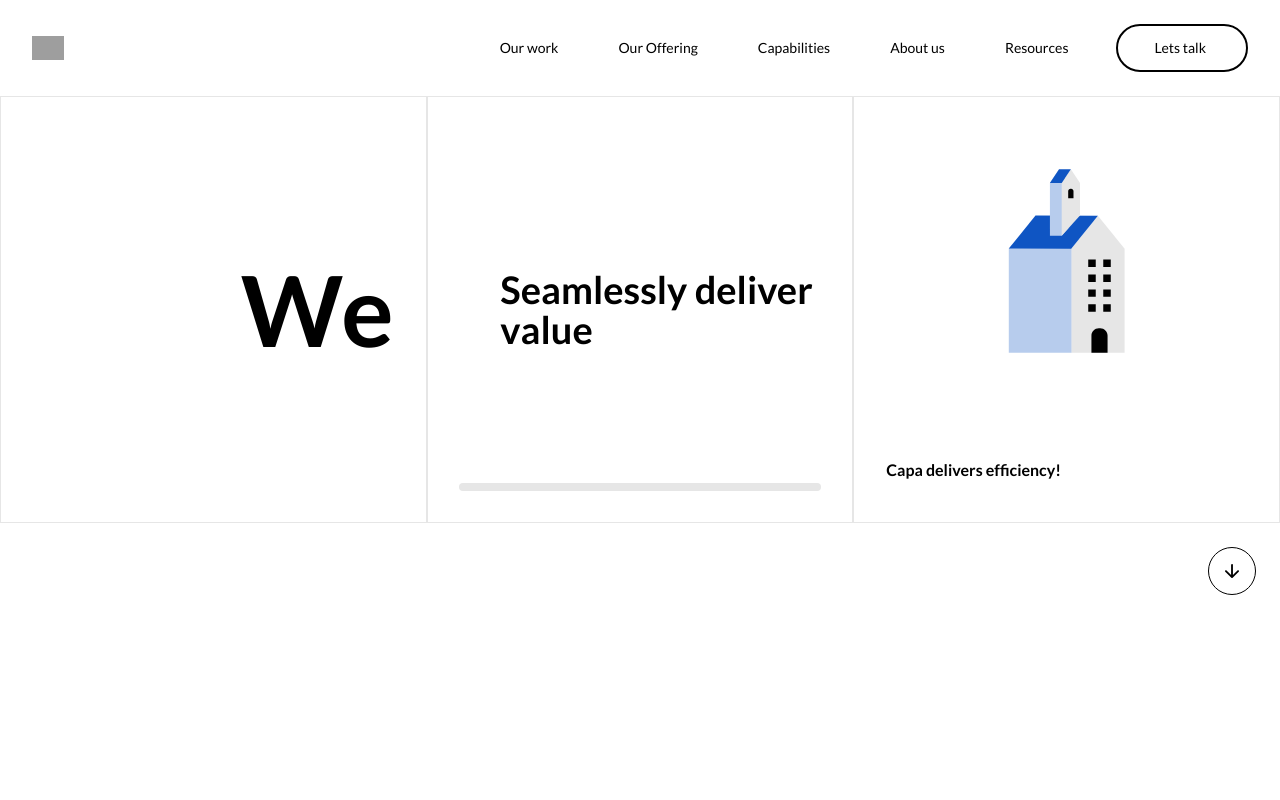
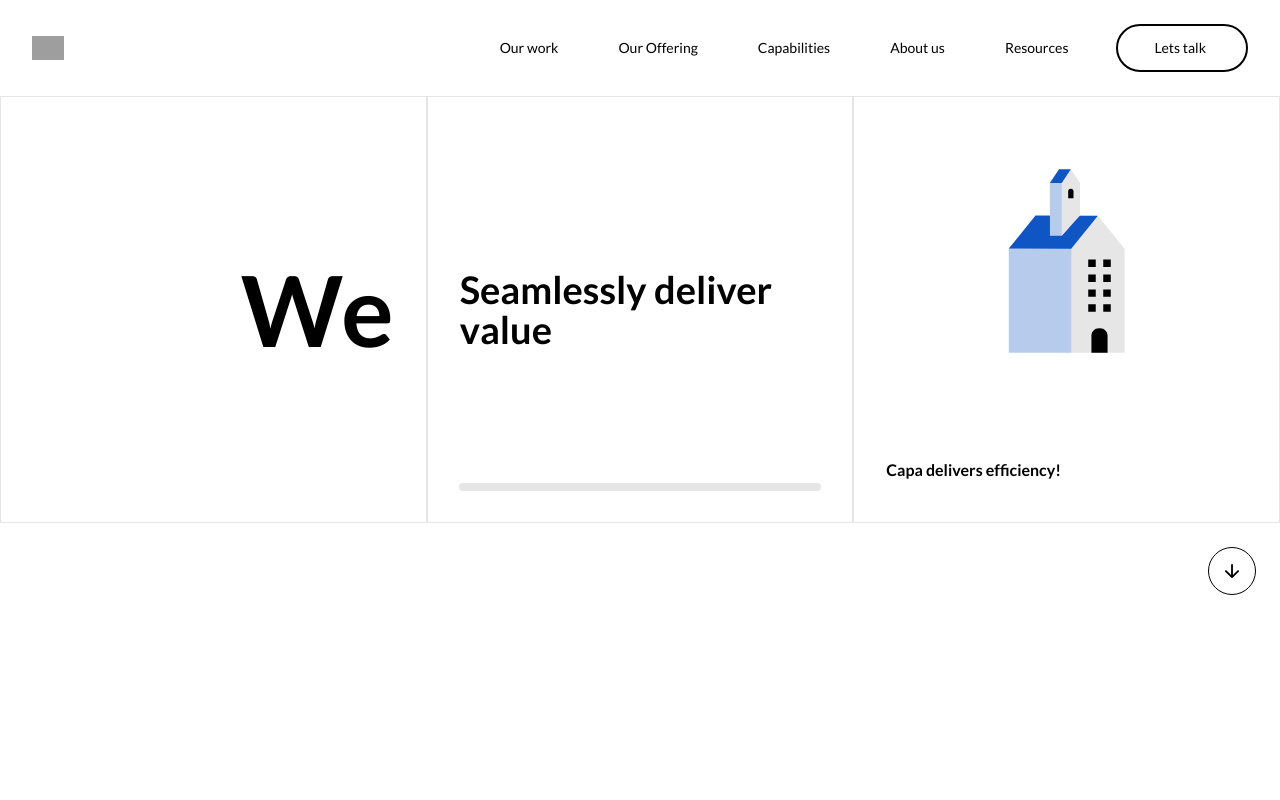
Before and after one commit to KvinZav/umvel-remote, a Next.js app: page / in a window 1280 px wide. Shown: the top 800 px of the page. Built offline with nearby package versions, Linux system fonts and the light colour scheme; grey boxes are pictures that could not be loaded.

Commit message:
fix: correct rollover animation

```diff
--- a/src/components/modules/hero.tsx
+++ b/src/components/modules/hero.tsx
@@ -35,7 +35,7 @@ const Hero = () => {
           <Card
             styles={{
               textStyles: { height: "subtitle", align: "start" },
-              textPositionHorizontal: "end",
+              textPositionHorizontal: "start",
               textPositionVertical: "end",
               bg: 'white'
             }}
```
